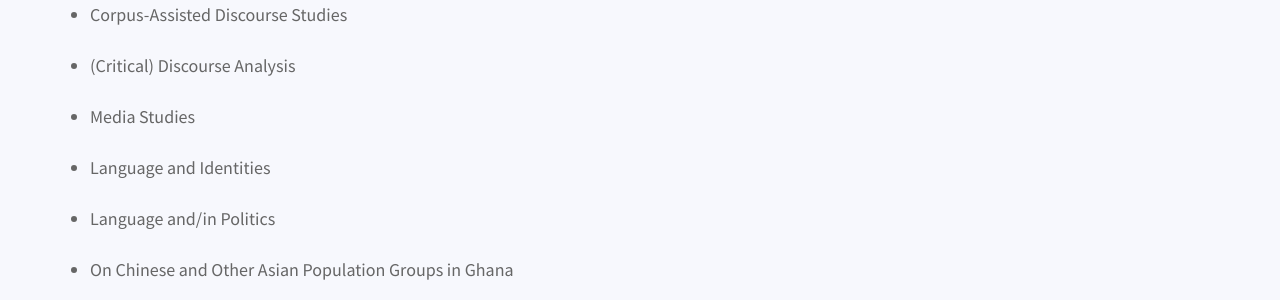
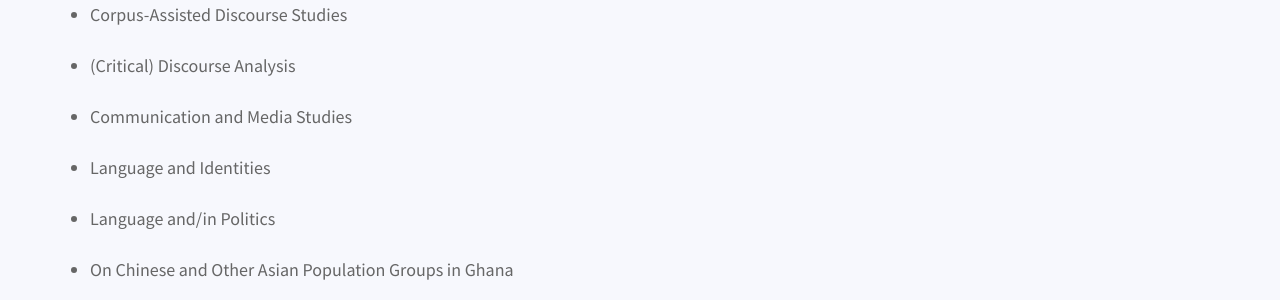
Before and after one commit to danielcornock/marknartey.com, a Jekyll site: the page built from index.md, in a window 1280 px wide. Shown: the part 1439-1739 px from the top of the page. Built offline with Jekyll 4.4.1, drawn with Linux system fonts in a browser that asks for light colours; nearby versions of some CDN libraries; a script that is not in the unit is left out.

Commit message:
Update Pages “about”

```diff
--- a/index.md
+++ b/index.md
@@ -29,7 +29,7 @@ The main analytic and/or theoretical frameworks I adopt are discourse-historical
 
 * Corpus-Assisted Discourse Studies
 * (Critical) Discourse Analysis
-* Media Studies
+* Communication and Media Studies
 * Language and Identities
 * Language and/in Politics
 * On Chinese and Other Asian Population Groups in Ghana
```
